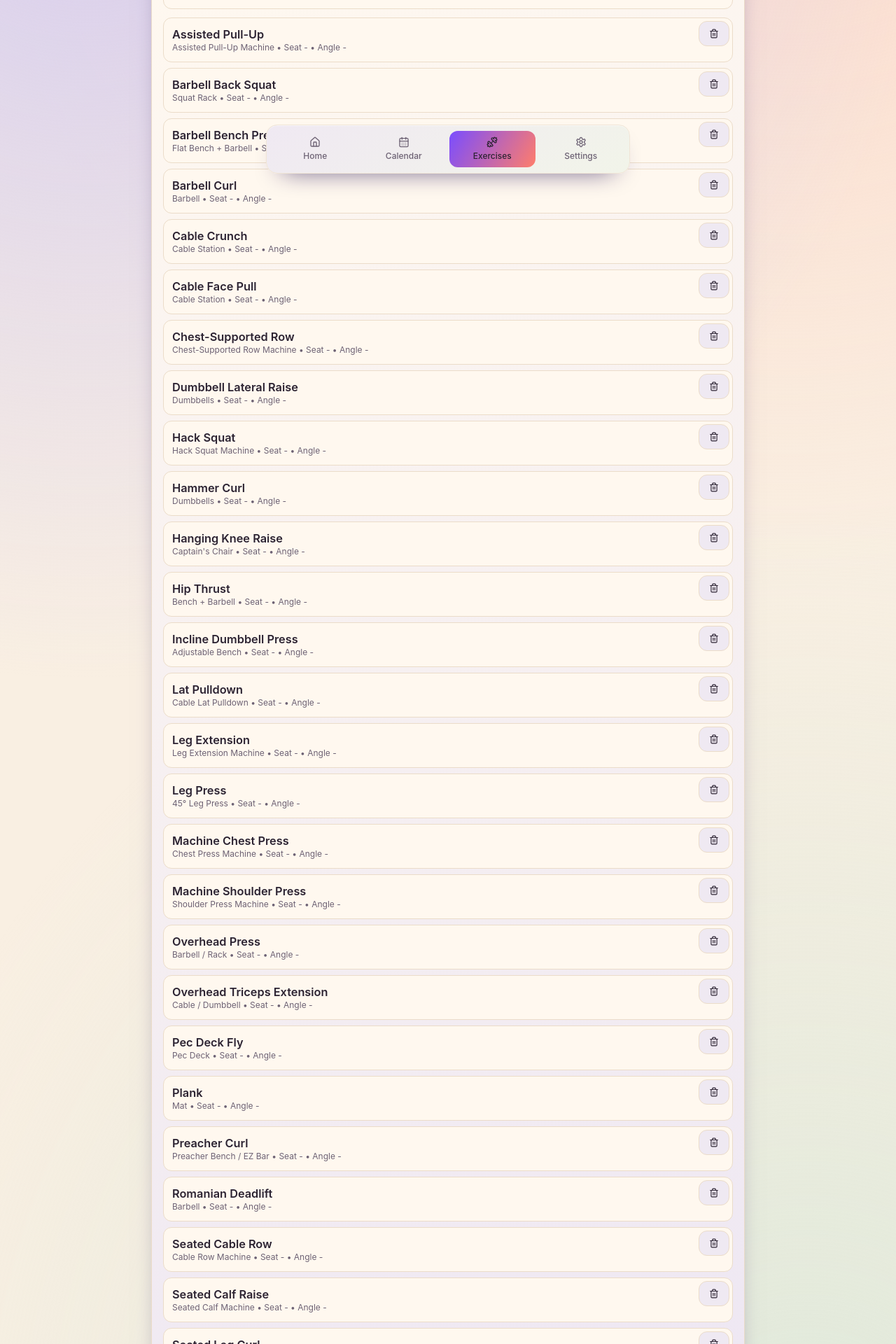
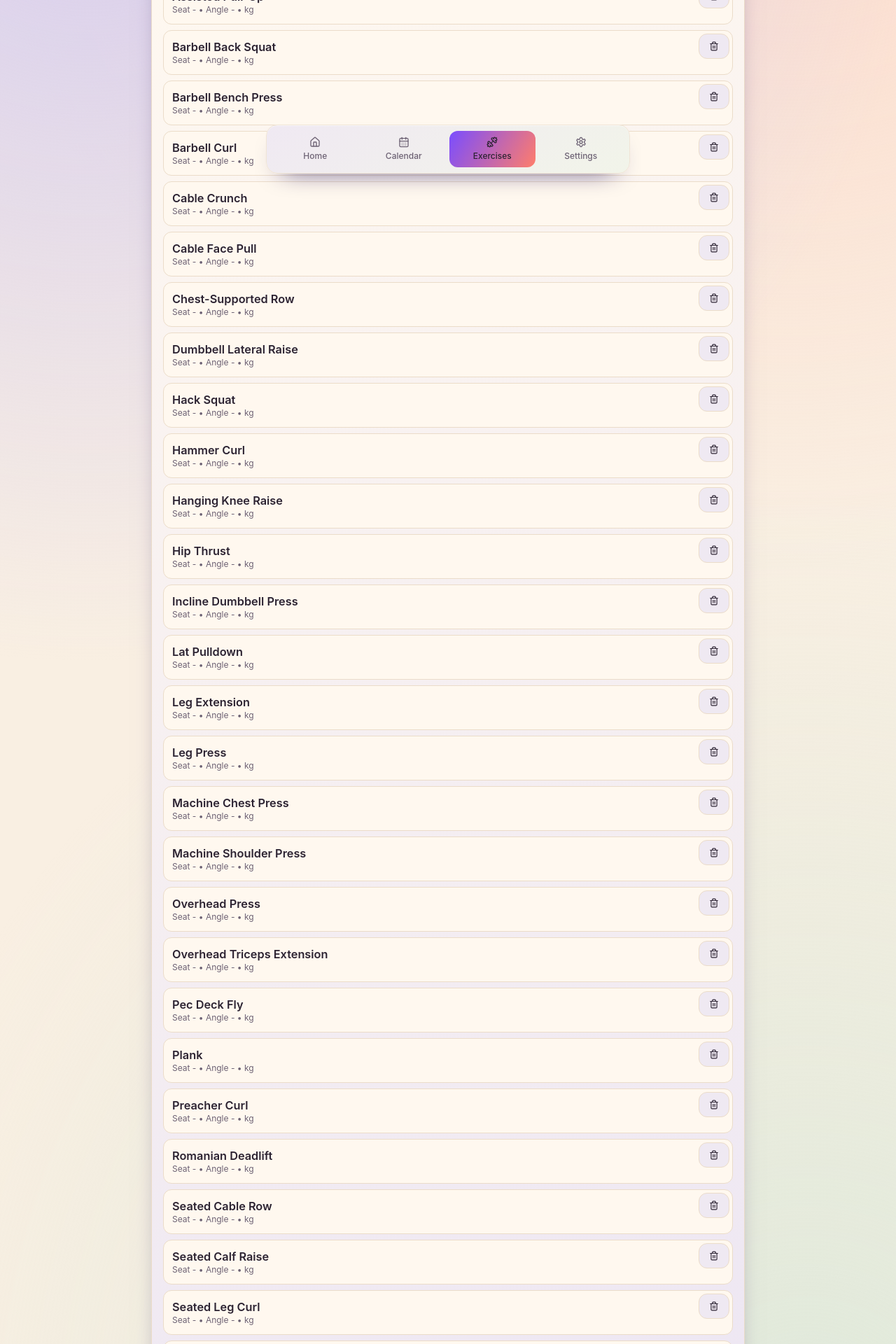
Before and after one commit to AbhyudayaGup/gym_tracker, a Next.js app: page /exercises in a window 1280 px wide. Shown: the part 540-2460 px from the top of the page at 70% size. Built offline with nearby package versions, Linux system fonts and the light colour scheme.

Commit message:
removed machine name

```diff
--- a/app/calendar/page.tsx
+++ b/app/calendar/page.tsx
@@ -175,7 +175,7 @@ export default function CalendarPage() {
                   </p>
                   {exercise?.machine && (
                     <p className="mt-1 text-xs" style={{ color: "var(--muted)" }}>
-                      {exercise.machine.machineName} • Seat {exercise.machine.seatHeight || "-"} • Angle {exercise.machine.angle || "-"}
+                      Seat {exercise.machine.seatHeight || "-"} • Angle {exercise.machine.angle || "-"} • {exercise.machine.loadUnit}
                     </p>
                   )}
                 </article>
--- a/app/exercises/page.tsx
+++ b/app/exercises/page.tsx
@@ -7,7 +7,6 @@ import { readSnapshot, withSnapshotUpdate, writeSnapshot } from "@/lib/local-sto
 import type { Exercise, MachineSpec } from "@/types/workout";
 
 const initialMachine: MachineSpec = {
-  machineName: "",
   seatHeight: "",
   angle: "",
   loadUnit: "kg",
@@ -15,36 +14,36 @@ const initialMachine: MachineSpec = {
 };
 
 const popularExercises = [
-  { name: "Barbell Bench Press", machineName: "Flat Bench + Barbell" },
-  { name: "Incline Dumbbell Press", machineName: "Adjustable Bench" },
-  { name: "Machine Chest Press", machineName: "Chest Press Machine" },
-  { name: "Pec Deck Fly", machineName: "Pec Deck" },
-  { name: "Lat Pulldown", machineName: "Cable Lat Pulldown" },
-  { name: "Seated Cable Row", machineName: "Cable Row Machine" },
-  { name: "Chest-Supported Row", machineName: "Chest-Supported Row Machine" },
-  { name: "Assisted Pull-Up", machineName: "Assisted Pull-Up Machine" },
-  { name: "Barbell Back Squat", machineName: "Squat Rack" },
-  { name: "Leg Press", machineName: "45° Leg Press" },
-  { name: "Hack Squat", machineName: "Hack Squat Machine" },
-  { name: "Walking Lunge", machineName: "Open Floor / Dumbbells" },
-  { name: "Romanian Deadlift", machineName: "Barbell" },
-  { name: "Leg Extension", machineName: "Leg Extension Machine" },
-  { name: "Seated Leg Curl", machineName: "Leg Curl Machine" },
-  { name: "Hip Thrust", machineName: "Bench + Barbell" },
-  { name: "Standing Calf Raise", machineName: "Calf Raise Machine" },
-  { name: "Seated Calf Raise", machineName: "Seated Calf Machine" },
-  { name: "Overhead Press", machineName: "Barbell / Rack" },
-  { name: "Machine Shoulder Press", machineName: "Shoulder Press Machine" },
-  { name: "Dumbbell Lateral Raise", machineName: "Dumbbells" },
-  { name: "Cable Face Pull", machineName: "Cable Station" },
-  { name: "Barbell Curl", machineName: "Barbell" },
-  { name: "Preacher Curl", machineName: "Preacher Bench / EZ Bar" },
-  { name: "Hammer Curl", machineName: "Dumbbells" },
-  { name: "Triceps Pushdown", machineName: "Cable Station" },
-  { name: "Overhead Triceps Extension", machineName: "Cable / Dumbbell" },
-  { name: "Cable Crunch", machineName: "Cable Station" },
-  { name: "Hanging Knee Raise", machineName: "Captain's Chair" },
-  { name: "Plank", machineName: "Mat" },
+  "Barbell Bench Press",
+  "Incline Dumbbell Press",
+  "Machine Chest Press",
+  "Pec Deck Fly",
+  "Lat Pulldown",
+  "Seated Cable Row",
+  "Chest-Supported Row",
+  "Assisted Pull-Up",
+  "Barbell Back Squat",
+  "Leg Press",
+  "Hack Squat",
+  "Walking Lunge",
+  "Romanian Deadlift",
+  "Leg Extension",
+  "Seated Leg Curl",
+  "Hip Thrust",
+  "Standing Calf Raise",
+  "Seated Calf Raise",
+  "Overhead Press",
+  "Machine Shoulder Press",
+  "Dumbbell Lateral Raise",
+  "Cable Face Pull",
+  "Barbell Curl",
+  "Preacher Curl",
+  "Hammer Curl",
+  "Triceps Pushdown",
+  "Overhead Triceps Extension",
+  "Cable Crunch",
+  "Hanging Knee Raise",
+  "Plank",
 ];
 
 const normalize = (value: string) => value.trim().toLowerCase();
@@ -54,12 +53,11 @@ export default function ExercisesPage() {
     const base = readSnapshot();
     const existingNames = new Set(base.exercises.map((exercise) => normalize(exercise.name)));
     const toAdd = popularExercises
-      .filter((exercise) => !existingNames.has(normalize(exercise.name)))
-      .map((exercise) => ({
+      .filter((exerciseName) => !existingNames.has(normalize(exerciseName)))
+      .map((exerciseName) => ({
         id: generateId(),
-        name: exercise.name,
+        name: exerciseName,
         machine: {
-          machineName: exercise.machineName,
           seatHeight: "",
           angle: "",
           loadUnit: "kg" as const,
@@ -102,7 +100,9 @@ export default function ExercisesPage() {
     return sortedExercises.filter(
       (exercise) =>
         exercise.name.toLowerCase().includes(query) ||
-        exercise.machine.machineName.toLowerCase().includes(query) ||
+        exercise.machine.seatHeight.toLowerCase().includes(query) ||
+        exercise.machine.angle.toLowerCase().includes(query) ||
+        exercise.machine.loadUnit.toLowerCase().includes(query) ||
         (exercise.machine.notes ?? "").toLowerCase().includes(query),
     );
   }, [searchTerm, sortedExercises]);
@@ -118,17 +118,14 @@ export default function ExercisesPage() {
   }, [selectedExerciseId, snapshot.logs]);
 
   const addExercise = () => {
-    if (!name.trim() || !machine.machineName.trim()) {
+    if (!name.trim()) {
       return;
     }
 
     const exercise: Exercise = {
       id: generateId(),
       name: name.trim(),
-      machine: {
-        ...machine,
-        machineName: machine.machineName.trim(),
-      },
+      machine: { ...machine },
       createdAt: new Date().toISOString(),
     };
 
@@ -179,12 +176,6 @@ export default function ExercisesPage() {
         <h2 className="mb-3 text-lg font-bold">Add Exercise</h2>
         <div className="space-y-2">
           <input className="field" placeholder="Exercise name" value={name} onChange={(event) => setName(event.target.value)} />
-          <input
-            className="field"
-            placeholder="Machine name"
-            value={machine.machineName}
-            onChange={(event) => setMachine((prev) => ({ ...prev, machineName: event.target.value }))}
-          />
           <div className="grid grid-cols-2 gap-2">
             <input
               className="field"
@@ -258,7 +249,7 @@ export default function ExercisesPage() {
                     <button type="button" className="flex-1 rounded-lg p-2 text-left" onClick={() => openExerciseHistory(exercise.id)}>
                       <p className="exercise-name font-semibold">{exercise.name}</p>
                       <p className="text-xs" style={{ color: "var(--muted)" }}>
-                        {exercise.machine.machineName} • Seat {exercise.machine.seatHeight || "-"} • Angle {exercise.machine.angle || "-"}
+                        Seat {exercise.machine.seatHeight || "-"} • Angle {exercise.machine.angle || "-"} • {exercise.machine.loadUnit}
                       </p>
                     </button>
                     <button
--- a/types/workout.ts
+++ b/types/workout.ts
@@ -1,7 +1,6 @@
 import { z } from "zod";
 
 export const machineSpecSchema = z.object({
-  machineName: z.string().min(1),
   seatHeight: z.string().optional().default(""),
   angle: z.string().optional().default(""),
   loadUnit: z.enum(["kg", "lb", "plates"]).default("kg"),
```
